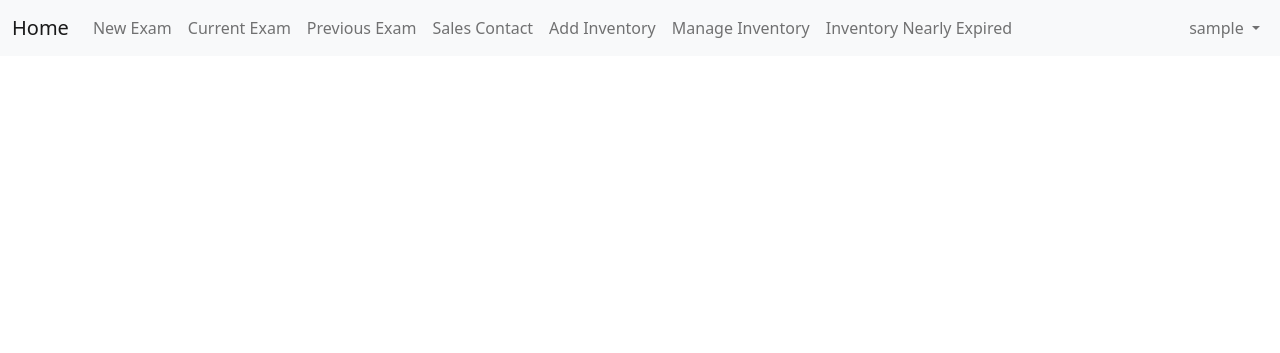
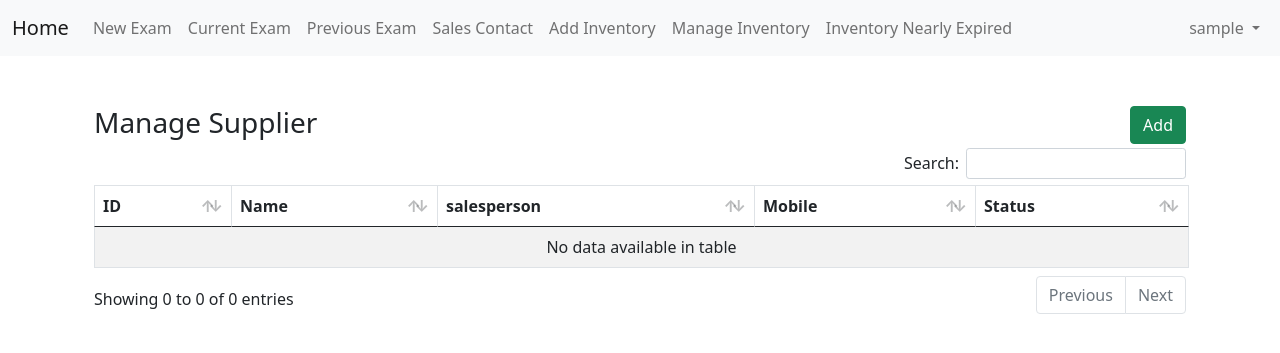
Before and after one commit to sykoism/Inventory-Demo, a PHP site: page /Sales.php in a window 1280 px wide. Shown: the top 353 px of the page. Run offline with PHP 8.4, Linux system fonts and the light colour scheme; the visitor is signed in with stand-in values (Sample User, id 1); data that the repository does not hold is empty.

Commit message:
successful SupplierList

```diff
--- a/Sales.php
+++ b/Sales.php
@@ -8,10 +8,48 @@ $inventory->checkLogin();
 
 <script src="js/sales.js"></script>
 
+<link href="css/datatables.min.css" rel="stylesheet">
+<script src="js/datatables.min.js"></script>
+
 <?php include('inc/container.php');?>
 
 
-
+<div class="container">
+	<div class="row">
+		<div class="col-lg-12">
+			<div class="panel panel-default">
+				<div class="panel-heading">
+					<div class="row">
+						<div class="col-lg-10 col-md-10 col-sm-8 col-xs-6">
+							<h3 class="panel-title">Manage Supplier</h3>
+						</div>
+						<div class="col-lg-2 col-md-2 col-sm-4 col-xs-6" align="right">
+							<button type="button" name="add" id="addSupplier" data-toggle="modal" data-target="#userModal" class="btn btn-success btn-xs">Add</button>
+						</div>
+					</div>
+					<div class="clear:both"></div>
+				</div>
+				<div class="panel-body">
+					<div class="row">
+						<div class="col-sm-12 table-responsive">
+							<table id="supplierList" class="table table-bordered table-striped">
+								<thead>
+									<tr>
+										<th>ID</th>
+										<th>Name</th>
+										<th>salesperson</th>
+										<th>Mobile</th>
+										<th>Status</th>
+									</tr>
+								</thead>
+							</table>
+						</div>
+					</div>
+				</div>
+			</div>
+		</div>
+	</div>
+</div>
 
 
 
--- a/function.php
+++ b/function.php
@@ -62,10 +62,9 @@ class Inventory {
 	}
 
 	public function getSupplierList(){
-		$sqlQuery = "SELECT * FROM ".$this->supplierTable." ";
+		$sqlQuery = "SELECT * FROM ".$this->supplierList." ";
 		if(!empty($_POST["search"]["value"])){
 			$sqlQuery .= 'WHERE (supplier_name LIKE "%'.$_POST["search"]["value"].'%" ';
-			$sqlQuery .= '(address LIKE "%'.$_POST["search"]["value"].'%" ';
 		}
 		if(!empty($_POST["order"])){
 			$sqlQuery .= 'ORDER BY '.$_POST['order']['0']['column'].' '.$_POST['order']['0']['dir'].' ';
@@ -88,11 +87,9 @@ class Inventory {
 			$supplierRows = array();
 			$supplierRows[] = $supplier['supplier_id'];
 			$supplierRows[] = $supplier['supplier_name'];
+			$supplierRows[] = $supplier['salesperson'];
 			$supplierRows[] = $supplier['mobile'];
-			$supplierRows[] = $supplier['address'];
 			$supplierRows[] = $status;
-			$supplierRows[] = '<button type="button" name="update" id="'.$supplier["supplier_id"].'" class="btn btn-warning btn-xs update">Update</button>';
-			$supplierRows[] = '<button type="button" name="delete" id="'.$supplier["supplier_id"].'" class="btn btn-danger btn-xs delete" >Delete</button>';
 			$supplierData[] = $supplierRows;
 		}
 		$output = array(
--- a/inc/header.php
+++ b/inc/header.php
@@ -6,10 +6,10 @@
     <meta name="viewport" content="width=device-width, initial-scale=1">
 
     <!-- Bootstrap CSS -->
-    <link href="css/bootstrap.min.css" rel="stylesheet" integrity="sha384-+0n0xVW2eSR5OomGNYDnhzAbDsOXxcvSN1TPprVMTNDbiYZCxYbOOl7+AMvyTG2x" crossorigin="anonymous">
+    <link href="css/bootstrap.min.css" rel="stylesheet">
 
 	<!-- Bootstrap JS -->
-    <script src="js/bootstrap.bundle.min.js" integrity="sha384-gtEjrD/SeCtmISkJkNUaaKMoLD0//ElJ19smozuHV6z3Iehds+3Ulb9Bn9Plx0x4" crossorigin="anonymous"></script>
+    <script src="js/bootstrap.bundle.min.js"></script>
 
     <!--JQuery JS-->
     <script src="js/jquery-3.3.1.min.js" ></script>
--- a/js/sales.js
+++ b/js/sales.js
@@ -12,12 +12,6 @@ $(document).ready(function(){
 			data:{action:'supplierList'},
 			dataType:"json"
 		},
-		"columnDefs":[
-			{
-				"target":[4,5],
-				"orderable":false
-			}
-		],
 		"pageLength": 25
 	});
 
```
